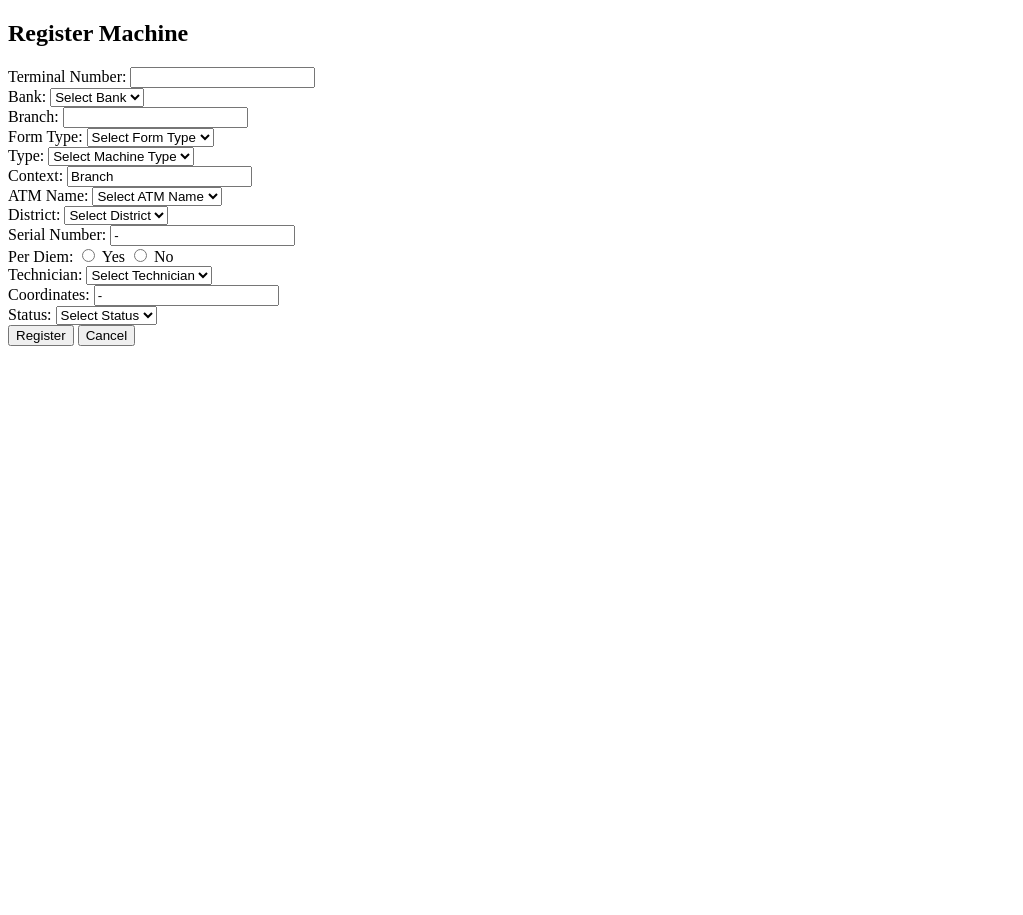
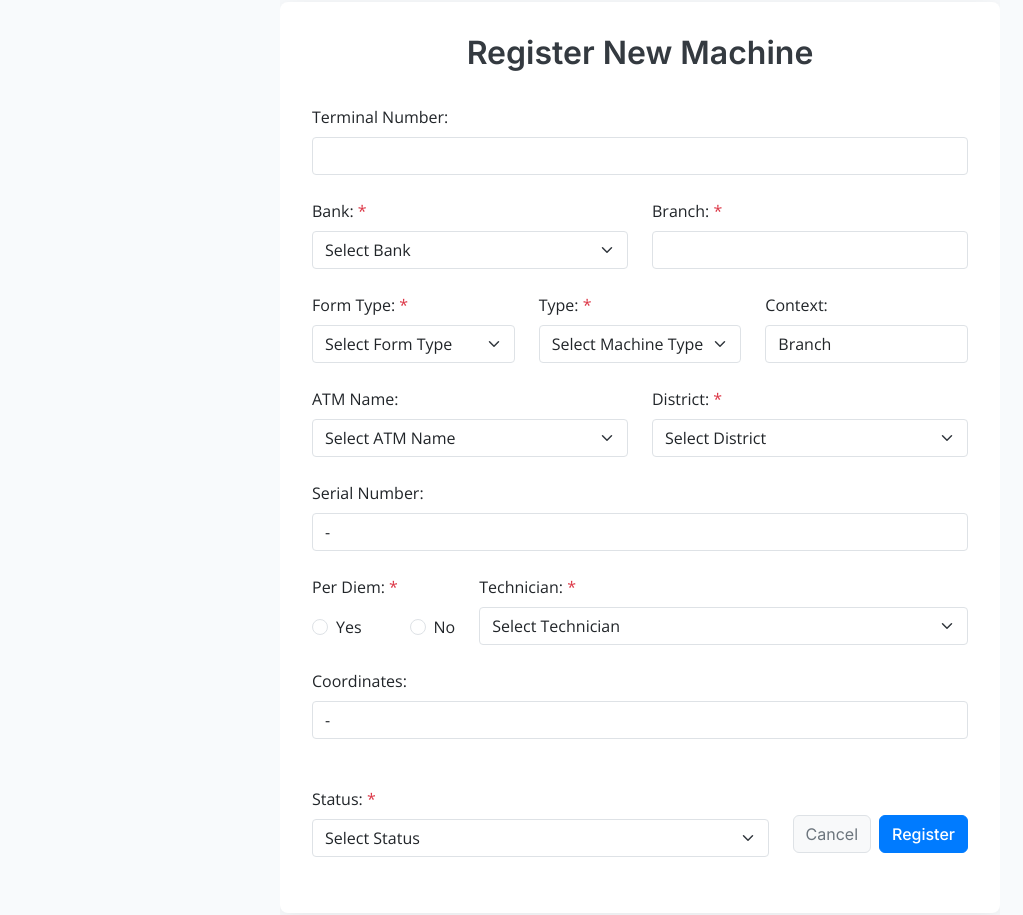
Before and after one commit to YoHighnessM/tech24_atmms, a PHP site: page /machines/machine_reg.php in a window 1280 px wide. Shown: the whole page, without its empty margins (0-1023 px from the left). Run offline with PHP 8.4, Linux system fonts and the light colour scheme; data that the repository does not hold is empty.

Commit message:
style tweak

```diff
--- a/machines/machine_reg.php
+++ b/machines/machine_reg.php
@@ -1,4 +1,8 @@
 <?php
+ini_set('display_errors', 1);
+ini_set('display_startup_errors', 1);
+error_reporting(E_ALL);
+
 include '../conn.php';
 
 $banks = $conn->query("SELECT id, name FROM banks");
@@ -40,7 +44,7 @@ if ($_SERVER['REQUEST_METHOD'] === 'POST') {
 
         $query = "INSERT INTO machines (
             terminal_number, bank_id, branch, form_type, type, context,
-            atm_name, district_id, serial_number, per_diem, technician_id,
+            machine_name, district_id, serial_number, per_diem, technician_id,
             coordinates, status
         ) VALUES (
             '$terminal_number', '$bank_id', '$branch', '$form_type', '$type', '$context',
@@ -72,45 +76,137 @@ if ($_SERVER['REQUEST_METHOD'] === 'POST') {
     <meta charset="UTF-8">
     <meta name="viewport" content="width=device-width, initial-scale=1.0">
     <title>Machine Registration</title>
+    <link href="https://cdn.jsdelivr.net/npm/bootstrap@5.3.0/dist/css/bootstrap.min.css" rel="stylesheet" />
+    <link rel="stylesheet" href="https://cdn.jsdelivr.net/npm/bootstrap-icons@1.11.3/font/bootstrap-icons.min.css" />
+
+    <link rel="preconnect" href="https://fonts.googleapis.com">
+    <link rel="preconnect" href="https://fonts.gstatic.com" crossorigin>
+    <link href="https://fonts.googleapis.com/css2?family=Inter:wght@400;500;600;700&family=Open+Sans:wght@400;600&display=swap" rel="stylesheet">
+
+    <style>
+        html,
+        body {
+            height: 100vh;
+            margin: 0;
+            padding: 0;
+            overflow: hidden;
+            background: #f8fafc;
+            display: flex;
+            justify-content: center;
+            align-items: center;
+        }
+
+        .card {
+            box-shadow: 0 4px 24px rgba(0, 0, 0, 0.08);
+            border: none;
+            border-radius: 0.5rem;
+            width: 100%;
+            max-width: 800px;
+            padding: 2rem;
+            background-color: #fff;
+        }
+
+        h2,
+        .btn {
+            font-family: 'Inter', sans-serif;
+        }
+
+        .form-label,
+        .form-control,
+        .form-select,
+        .form-check-label {
+            font-family: 'Open Sans', sans-serif;
+        }
+
+        h2 {
+            font-weight: 600;
+            margin-bottom: 2rem;
+            color: #343a40;
+        }
+
+        .form-group {
+            margin-bottom: 1.5rem;
+        }
+
+        .form-control,
+        .form-select {
+            border-radius: 0.25rem;
+        }
+
+        .btn-primary {
+            background-color: #007bff;
+            border-color: #007bff;
+            font-weight: 500;
+        }
+
+        .btn-primary:hover {
+            background-color: #0056b3;
+            border-color: #004a9e;
+        }
+
+        .btn-outline-secondary {
+            border-color: #dee2e6;
+            color: #6c757d;
+            background-color: #f8f9fa;
+        }
+
+        .btn-outline-secondary:hover {
+            background-color: #e2e6ea;
+            border-color: #dae0e5;
+            color: #343a40;
+        }
+
+        .radio-group {
+            display: flex;
+            gap: 1.5rem;
+        }
+
+        .form-check-input:checked {
+            background-color: #007bff;
+            border-color: #007bff;
+        }
+    </style>
 </head>
 
 <body>
-    <h2>Register Machine</h2>
-
+    <div class="card">
+        <h2 class="text-center">Register New Machine</h2>
         <form method="POST">
-
-        <div>
-            <label>Terminal Number:</label>
-            <input type="text" name="terminal_number">
+            <div class="row">
+                <div class="col-12 form-group">
+                    <label for="terminal_number" class="form-label">Terminal Number:</label>
+                    <input type="text" class="form-control" id="terminal_number" name="terminal_number">
+                </div>
             </div>
 
-        <div>
-            <label>Bank:</label>
-            <select name="bank" required>
+            <div class="row">
+                <div class="col-md-6 form-group">
+                    <label for="bank" class="form-label">Bank: <span class="text-danger">*</span></label>
+                    <select class="form-select" id="bank" name="bank" required>
                         <option value="" disabled selected>Select Bank</option>
                         <?php while ($b = $banks->fetch_assoc()): ?>
                             <option value="<?= $b['id'] ?>"><?= $b['name'] ?></option>
                         <?php endwhile; ?>
                     </select>
                 </div>
-
-        <div>
-            <label>Branch:</label>
-            <input type="text" name="branch" required>
+                <div class="col-md-6 form-group">
+                    <label for="branch" class="form-label">Branch: <span class="text-danger">*</span></label>
+                    <input type="text" class="form-control" id="branch" name="branch" required>
+                </div>
             </div>
 
-        <div>
-            <label>Form Type:</label>
-            <select name="form_type" required>
+            <div class="row">
+                <div class="col-md-4 form-group">
+                    <label for="form_type" class="form-label">Form Type: <span class="text-danger">*</span></label>
+                    <select class="form-select" id="form_type" name="form_type" required>
                         <option value="" disabled selected>Select Form Type</option>
                         <option value="TTW">TTW</option>
                         <option value="Lobby">Lobby</option>
                     </select>
                 </div>
-
-        <div>
-            <label>Type:</label>
-            <select name="type" required>
+                <div class="col-md-4 form-group">
+                    <label for="type" class="form-label">Type: <span class="text-danger">*</span></label>
+                    <select class="form-select" id="type" name="type" required>
                         <option value="" disabled selected>Select Machine Type</option>
                         <option value="ATM">ATM</option>
                         <option value="Depositor">Depositor</option>
@@ -119,15 +215,16 @@ if ($_SERVER['REQUEST_METHOD'] === 'POST') {
                         <option value="VTM">VTM</option>
                     </select>
                 </div>
-
-        <div>
-            <label>Context:</label>
-            <input type="text" name="context" value="Branch">
+                <div class="col-md-4 form-group">
+                    <label for="context" class="form-label">Context:</label>
+                    <input type="text" class="form-control" id="context" name="context" value="Branch">
+                </div>
             </div>
 
-        <div>
-            <label>ATM Name:</label>
-            <select name="atm_name">
+            <div class="row">
+                <div class="col-md-6 form-group">
+                    <label for="atm_name" class="form-label">ATM Name:</label>
+                    <select class="form-select" id="atm_name" name="atm_name">
                         <option value="" disabled selected>Select ATM Name</option>
                         <option value="ATM - 1">ATM - 1</option>
                         <option value="ATM - 2">ATM - 2</option>
@@ -135,63 +232,76 @@ if ($_SERVER['REQUEST_METHOD'] === 'POST') {
                         <option value="ATM - 4">ATM - 4</option>
                     </select>
                 </div>
-
-        <div>
-            <label>District:</label>
-            <select name="district" required>
+                <div class="col-md-6 form-group">
+                    <label for="district" class="form-label">District: <span class="text-danger">*</span></label>
+                    <select class="form-select" id="district" name="district" required>
                         <option value="" disabled selected>Select District</option>
                         <?php while ($d = $districts->fetch_assoc()): ?>
                             <option value="<?= $d['id'] ?>"><?= $d['name'] ?></option>
                         <?php endwhile; ?>
                     </select>
                 </div>
-
-        <div>
-            <label>Serial Number:</label>
-            <input type="text" name="serial_number" value="-">
             </div>
 
-        <div>
-            <label>Per Diem:</label>
-            <label>
-                <input type="radio" name="per_diem" value="Yes" required> Yes
-            </label>
-            <label>
-                <input type="radio" name="per_diem" value="No" required> No
-            </label>
+            <div class="row">
+                <div class="col-12 form-group">
+                    <label for="serial_number" class="form-label">Serial Number:</label>
+                    <input type="text" class="form-control" id="serial_number" name="serial_number" value="-">
+                </div>
             </div>
 
-        <div>
-            <label>Technician:</label>
-            <select name="technician" required>
+            <div class="row">
+                <div class="col-auto form-group">
+                    <label class="form-label">Per Diem: <span class="text-danger">*</span></label>
+                    <div class="d-flex radio-group mt-2">
+                        <div class="form-check me-4">
+                            <input class="form-check-input" type="radio" name="per_diem" id="per_diem_yes" value="Yes" required>
+                            <label class="form-check-label" for="per_diem_yes">Yes</label>
+                        </div>
+                        <div class="form-check">
+                            <input class="form-check-input" type="radio" name="per_diem" id="per_diem_no" value="No" required>
+                            <label class="form-check-label" for="per_diem_no">No</label>
+                        </div>
+                    </div>
+                </div>
+                <div class="col form-group">
+                    <label for="technician" class="form-label">Technician: <span class="text-danger">*</span></label>
+                    <select class="form-select" id="technician" name="technician" required>
                         <option value="" disabled selected>Select Technician</option>
                         <?php while ($t = $technicians->fetch_assoc()): ?>
                             <option value="<?= $t['id'] ?>"><?= $t['fullname'] ?></option>
                         <?php endwhile; ?>
                     </select>
                 </div>
-
-        <div>
-            <label>Coordinates:</label>
-            <input type="text" name="coordinates" value="-">
             </div>
 
-        <div>
-            <label>Status:</label>
-            <select name="status" required>
+            <div class="row">
+                <div class="col-12 form-group">
+                    <label for="coordinates" class="form-label">Coordinates:</label>
+                    <input type="text" class="form-control" id="coordinates" name="coordinates" value="-">
+                </div>
+            </div>
+
+            <!-- Updated Status Row -->
+            <div class="row align-items-center mt-4">
+                <div class="col form-group">
+                    <label for="status" class="form-label">Status: <span class="text-danger">*</span></label>
+                    <select class="form-select" id="status" name="status" required>
                         <option value="" disabled selected>Select Status</option>
                         <option value="Active">Active</option>
                         <option value="Inactive">Inactive</option>
                         <option value="Relocated">Relocated</option>
                     </select>
                 </div>
-
-        <div>
-            <button type="submit">Register</button>
-            <button type="button" onclick="window.location.href='machine_list.php'">Cancel</button>
+                <div class="col-auto d-flex justify-content-end gap-2 form-group mb-0">
+                    <button type="button" class="btn btn-outline-secondary" onclick="window.location.href='machine_list.php'">Cancel</button>
+                    <button type="submit" class="btn btn-primary">Register</button>
+                </div>
             </div>
 
         </form>
+    </div>
+    <script src="https://cdn.jsdelivr.net/npm/bootstrap@5.3.0/dist/js/bootstrap.bundle.min.js"></script>
 </body>
 
 </html>
```
Lines whose indentation alone changed are shown as unchanged.
